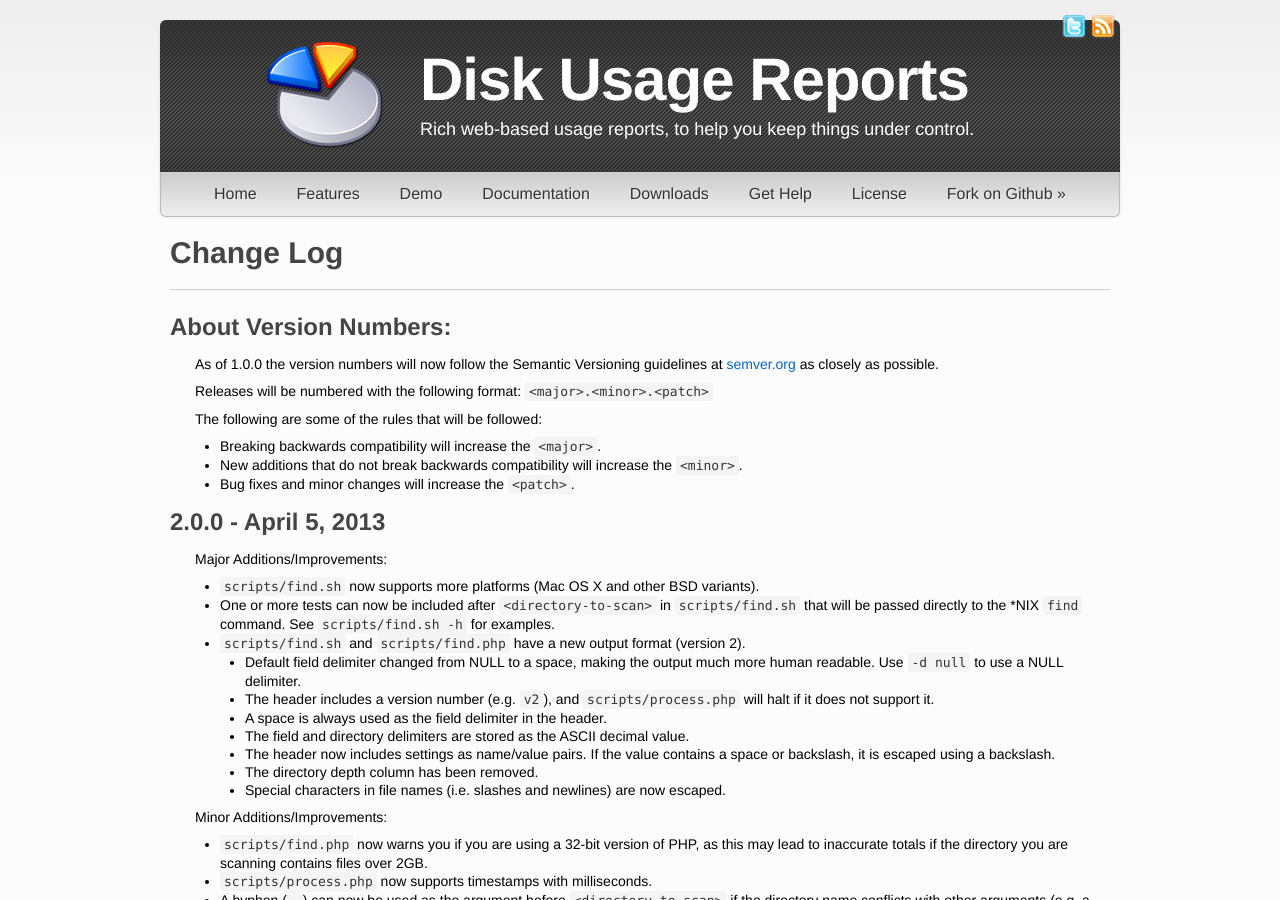
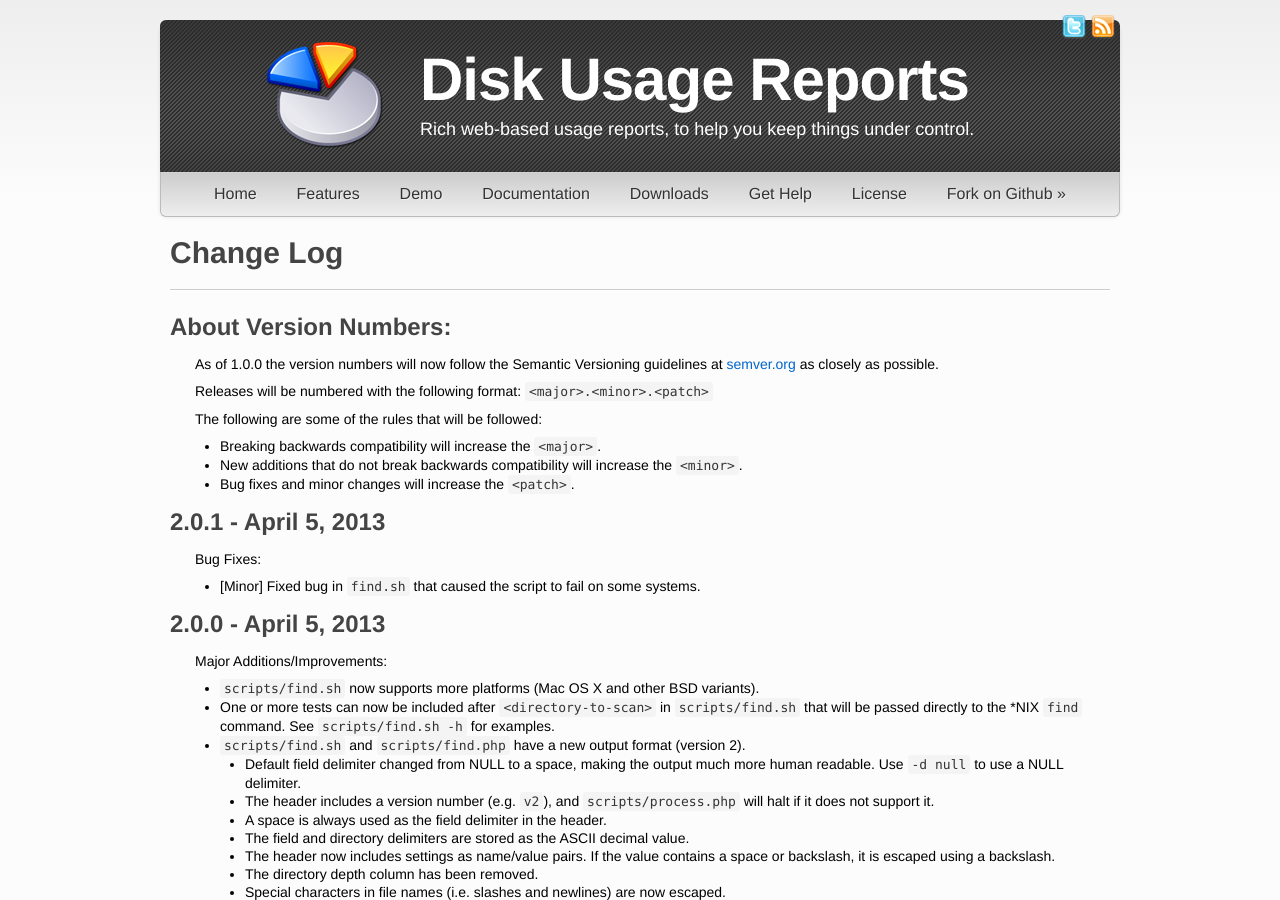
Before and after one commit to amekkawi/diskusagereports, a Jekyll site: the page built from changelogs/index.html, in a window 1280 px wide and 900 px high. Built offline with Jekyll 4.4.1, drawn with Linux system fonts in a browser that asks for light colours.

Commit message:
Updated site for v2.0.1 release.

```diff
--- a/_config.yml
+++ b/_config.yml
@@ -1,5 +1,5 @@
 CopyYear: 2011-2013
-LatestVersion: v2.0.0
+LatestVersion: v2.0.1
 LatestVersionDate: April 5, 2013
-LatestURL: /downloads/diskusagereports_v2.0.0.zip
+LatestURL: /downloads/diskusagereports_v2.0.1.zip
 LessExt: css
--- a/changelogs/index.html
+++ b/changelogs/index.html
@@ -14,6 +14,14 @@ activepage: changelog
 		<li>Breaking backwards compatibility will increase the <code>&lt;major&gt;</code>.</li>
 		<li>New additions that do not break backwards compatibility will increase the <code>&lt;minor&gt;</code>.</li>
 		<li>Bug fixes and minor changes will increase the <code>&lt;patch&gt;</code>.</li>
+	</ul>
+</div>
+
+<h2 id="v2_0_1">2.0.1 - April 5, 2013</h2>
+<div class="indent">
+	<p>Bug Fixes:</p>
+	<ul>
+		<li>[Minor] Fixed bug in <code>find.sh</code> that caused the script to fail on some systems.</li>
 	</ul>
 </div>
 
```
Also changed, not shown: 1 other file.
